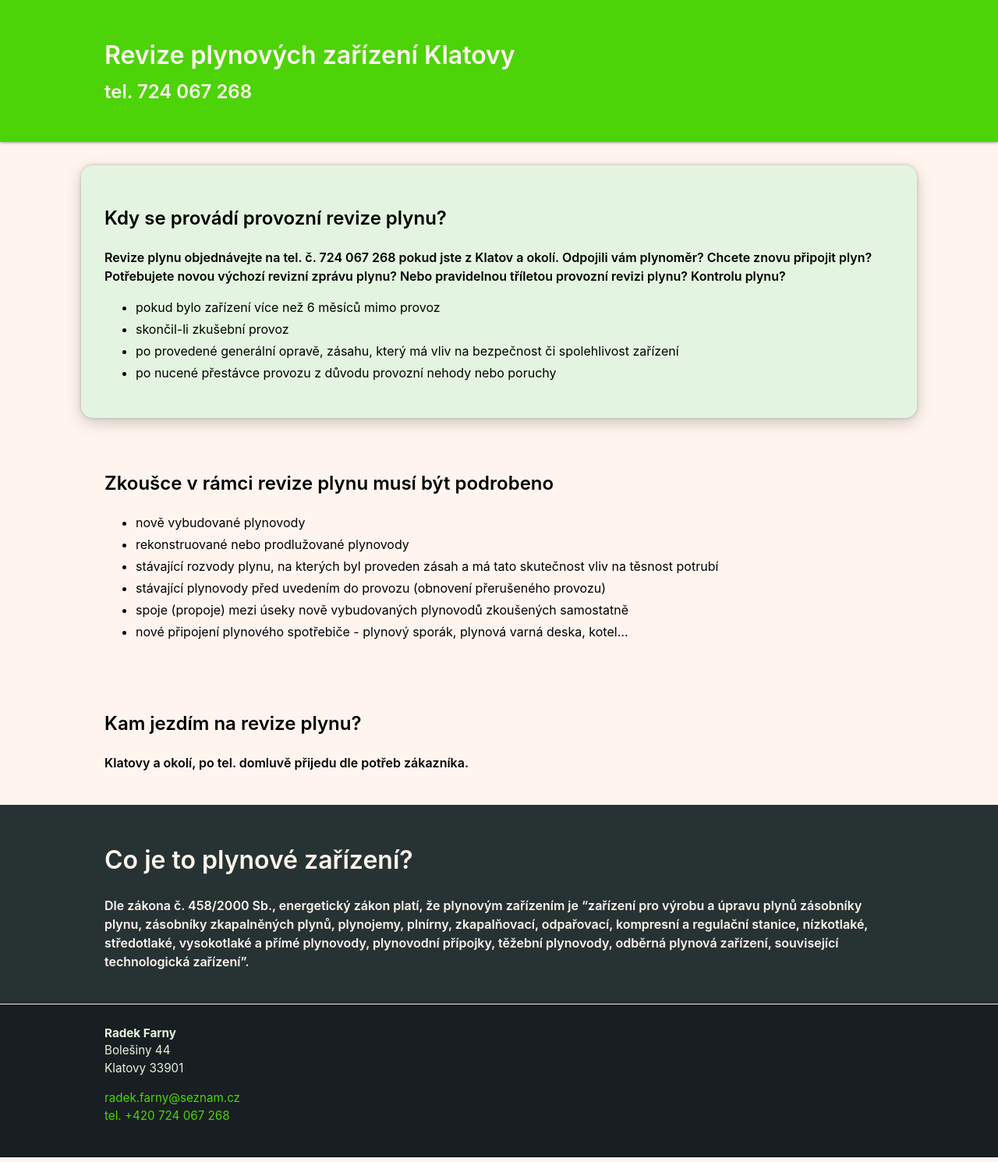
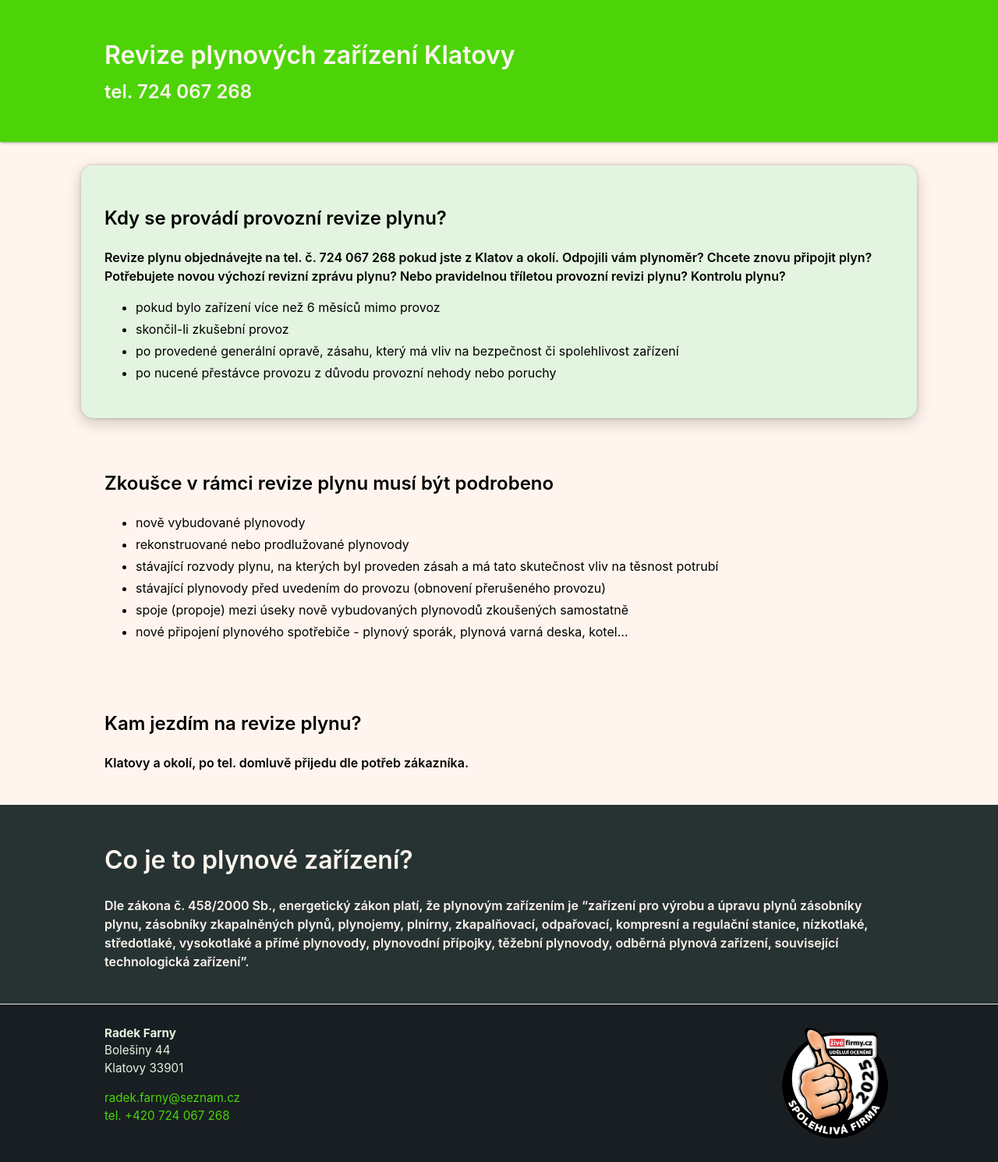
Before and after one commit to radek-farny/radek-farny.github.io, a Jekyll site: the page built from index.md, in a window 1280 px wide. Shown: the whole page at 78% size. Built offline with Jekyll 4.4.1, drawn with Linux system fonts in a browser that asks for light colours.

Commit message:
add cert

```diff
--- a/_layouts/default.html
+++ b/_layouts/default.html
@@ -43,7 +43,8 @@
 
 <!-- Footer courtesy of ChatGPT -->
 <footer class="site-footer" role="contentinfo" itemscope itemtype="https://schema.org/LocalBusiness">
-  <div class="size">
+  <div class="size" style="display:flex; flex-flow: column; flex-direction: row; justify-content: space-between;">
+    <div>
   <address itemprop="address" itemscope itemtype="https://schema.org/PostalAddress" class="contact-address">
     <strong itemprop="name">Radek Farny</strong><br>
     <span>Bolešiny 44</span><br>
@@ -97,7 +98,10 @@
       "url": "{{ site.url }}"
     }
     </script>
-
+  </div>
+  <div>
+    <img src="assets/spolehliva-firma-2025_500.png" style="float:right; aspect-ratio: 1/1; width: 30%;">
+  </div>
   </div>
 </footer>
 
```
Also changed, not shown: assets/spolehliva-firma-2025_500.png (added).
